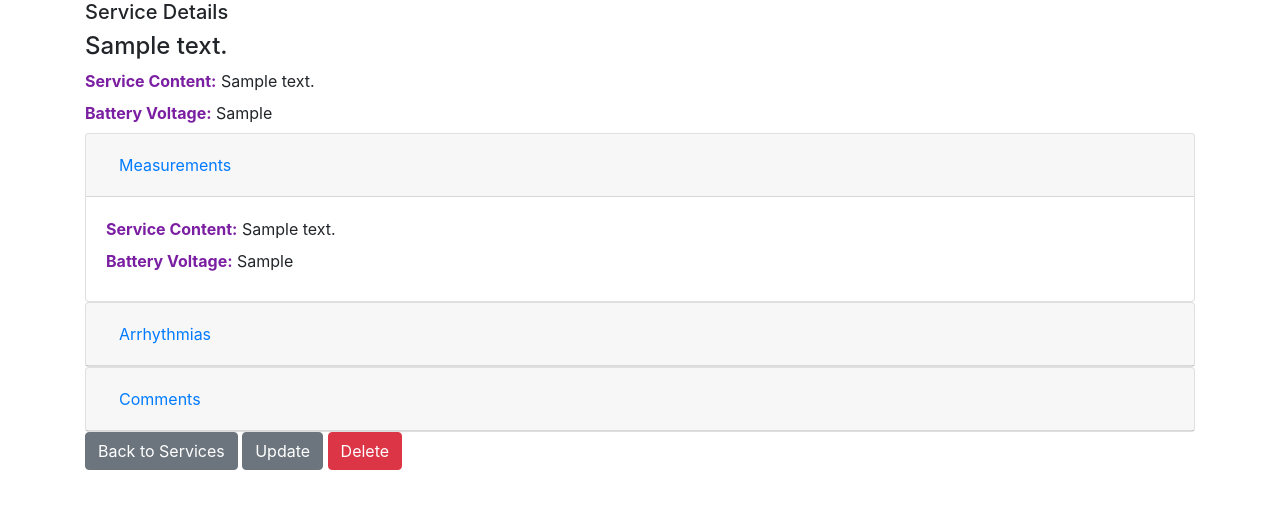
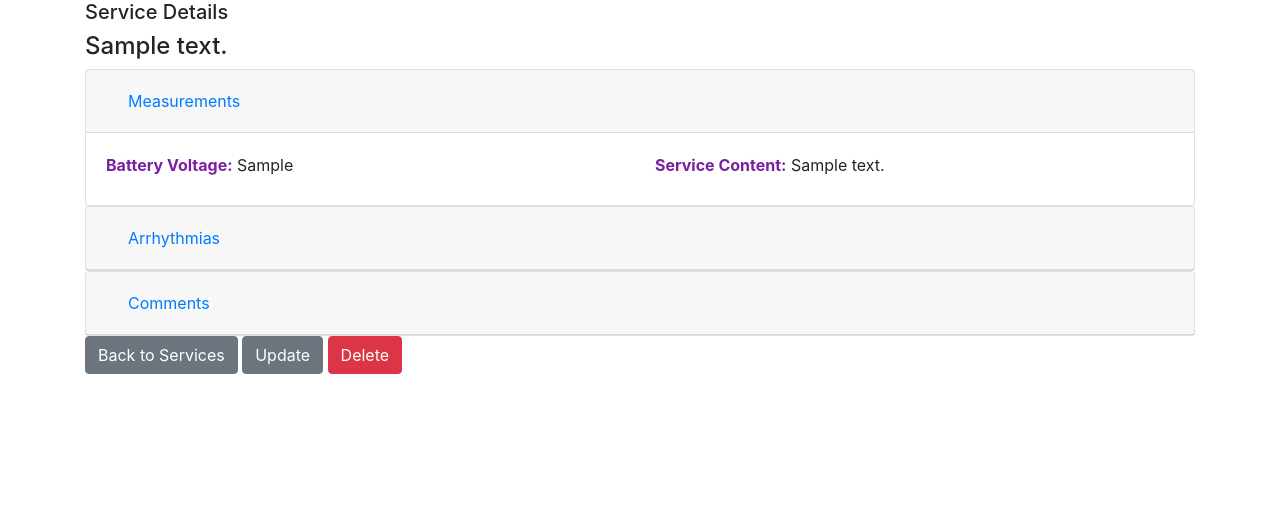
Before and after one commit to rogerhendricks/oos_django, a Django app: template client_oos/clients/templates/clients/oos_detail.html in a window 1280 px wide. Shown: the part 56-565 px from the top of the page. Run offline with Django 3.2, Linux system fonts and the light colour scheme; the template is opened without the code that fills it: most values are stand-ins (such as "Sample title", 1, 10 or a date in 2020); some libraries are stand-ins or nearby versions.

Commit message:
added values to collapse

```diff
--- a/client_oos/clients/templates/clients/oos_detail.html
+++ b/client_oos/clients/templates/clients/oos_detail.html
@@ -4,16 +4,13 @@
 <div>
 	<h5>Service Details</h5>
 	<h4>{{oos.content_type}}</h4>
-	<label style="color: #7B1FA2; font-weight: bold;">Service Content: </label> {{oos.content}}
-	<br>
-	<label style="color: #7B1FA2; font-weight: bold;">Battery Voltage: </label> {{oos.batt_volt}}
-	<br>
 </div>
 <div id="accordion">
 	<div class="card">
 	  <div class="card-header" id="headingOne">
 		<h5 class="mb-0">
 		  <button class="btn btn-link" data-toggle="collapse" data-target="#collapseOne" aria-expanded="true" aria-controls="collapseOne">
+			<span class="oi oi-wrench" aria-hidden="true"></span>&nbsp;
 			Measurements
 		  </button>
 		</h5>
@@ -21,38 +18,50 @@
 
 	  <div id="collapseOne" class="collapse show" aria-labelledby="headingOne" data-parent="#accordion">
 		<div class="card-body">
-			<label style="color: #7B1FA2; font-weight: bold;">Service Content: </label> {{oos.content}}
-			<br>
-			<label style="color: #7B1FA2; font-weight: bold;">Battery Voltage: </label> {{oos.batt_volt}}
-			<br>
+			<div class="row">
+				<div class="col">
+					<label style="color: #7B1FA2; font-weight: bold;">Battery Voltage: </label> {{oos.batt_volt}}<br>
+				</div>
+				<div class="col">
+					<label style="color: #7B1FA2; font-weight: bold;">Service Content: </label> {{oos.content}}<br>
+				</div>
+			</div>
 		</div>
 	  </div>
 	</div>
+
 	<div class="card">
 	  <div class="card-header" id="headingTwo">
 		<h5 class="mb-0">
 		  <button class="btn btn-link collapsed" data-toggle="collapse" data-target="#collapseTwo" aria-expanded="false" aria-controls="collapseTwo">
+			<span class="oi oi-pulse" aria-hidden="true"></span>&nbsp;
 			Arrhythmias
 		  </button>
 		</h5>
 	  </div>
+
 	  <div id="collapseTwo" class="collapse" aria-labelledby="headingTwo" data-parent="#accordion">
 		<div class="card-body">
 		  Anim pariatur cliche reprehenderit, enim eiusmod high life accusamus terry richardson ad squid. 3 wolf moon officia aute, non cupidatat skateboard dolor brunch. Food truck quinoa nesciunt laborum eiusmod. Brunch 3 wolf moon tempor, sunt aliqua put a bird on it squid single-origin coffee nulla assumenda shoreditch et. Nihil anim keffiyeh helvetica, craft beer labore wes anderson cred nesciunt sapiente ea proident. Ad vegan excepteur butcher vice lomo. Leggings occaecat craft beer farm-to-table, raw denim aesthetic synth nesciunt you probably haven't heard of them accusamus labore sustainable VHS.
 		</div>
 	  </div>
 	</div>
+
 	<div class="card">
 	  <div class="card-header" id="headingThree">
 		<h5 class="mb-0">
 		  <button class="btn btn-link collapsed" data-toggle="collapse" data-target="#collapseThree" aria-expanded="false" aria-controls="collapseThree">
+			<span class="oi oi-text" aria-hidden="true"></span>&nbsp;
 			Comments
 		  </button>
 		</h5>
 	  </div>
+
 	  <div id="collapseThree" class="collapse" aria-labelledby="headingThree" data-parent="#accordion">
 		<div class="card-body">
-		  Anim pariatur cliche reprehenderit, enim eiusmod high life accusamus terry richardson ad squid. 3 wolf moon officia aute, non cupidatat skateboard dolor brunch. Food truck quinoa nesciunt laborum eiusmod. Brunch 3 wolf moon tempor, sunt aliqua put a bird on it squid single-origin coffee nulla assumenda shoreditch et. Nihil anim keffiyeh helvetica, craft beer labore wes anderson cred nesciunt sapiente ea proident. Ad vegan excepteur butcher vice lomo. Leggings occaecat craft beer farm-to-table, raw denim aesthetic synth nesciunt you probably haven't heard of them accusamus labore sustainable VHS.
+			<p>
+				{{oos.content}}
+			</p>
 		</div>
 	  </div>
 	</div>
@@ -63,7 +72,31 @@
 <div>
 <a class="btn btn-secondary" href="{% url 'client:service' oos.client_id %}">Back to Services</a>
 <a class="btn btn-secondary" href="{% url 'client:service_update' oos.pk %}">Update</a>
-<a class="btn btn-danger" href="{% url 'client:service_delete' oos.pk %}">Delete</a>
+<button type="button" class="btn btn-danger" data-toggle="modal" data-target="#deleteModal">Delete</button>
+
 </div>
 
+<!-- Delete Service Modal-->
+<div class="modal fade" id="deleteModal" tabindex="-1" role="dialog">
+	<div class="modal-dialog" role="document">
+	  <div class="modal-content">
+		<div class="modal-header">
+		  <h3 class="modal-title">Delete Service"</h3>
+		  <button type="button" class="close" data-dismiss="modal" aria-label="Close">
+			<span aria-hidden="true">&times;</span>
+		  </button>
+		</div>
+		<div class="modal-body">
+		  <p>Are you sure you want to delete This Service</p>
+		</div>
+		<div class="modal-footer">
+			<form method="post" action="{% url 'client:service_delete' oos.pk %}">
+			  {% csrf_token %}
+			  <button type="submit" class="btn btn-danger">Delete Service</button>
+			  <button type="button" class="btn btn-secondary" data-dismiss="modal">Close</button>
+		  </form>
+		</div>
+	  </div>
+	</div>
+  </div>
 {% endblock %}
```
